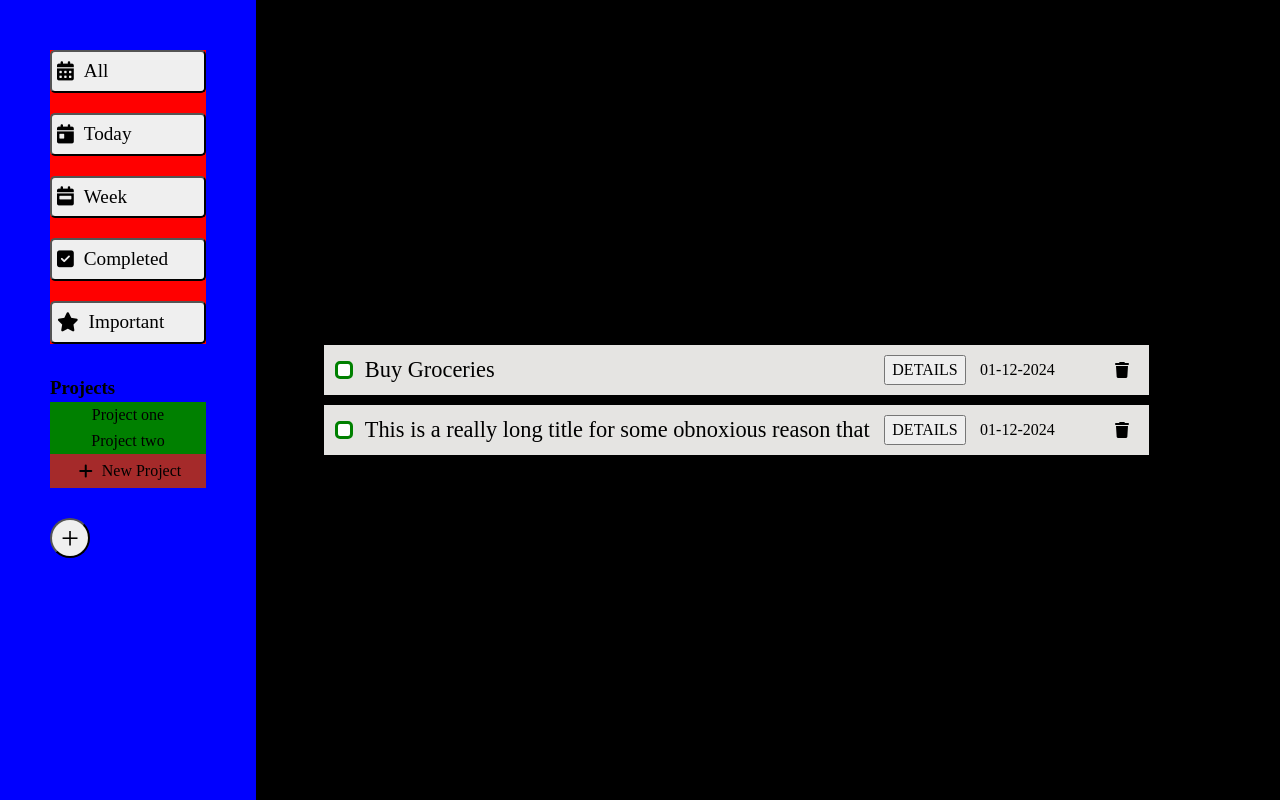
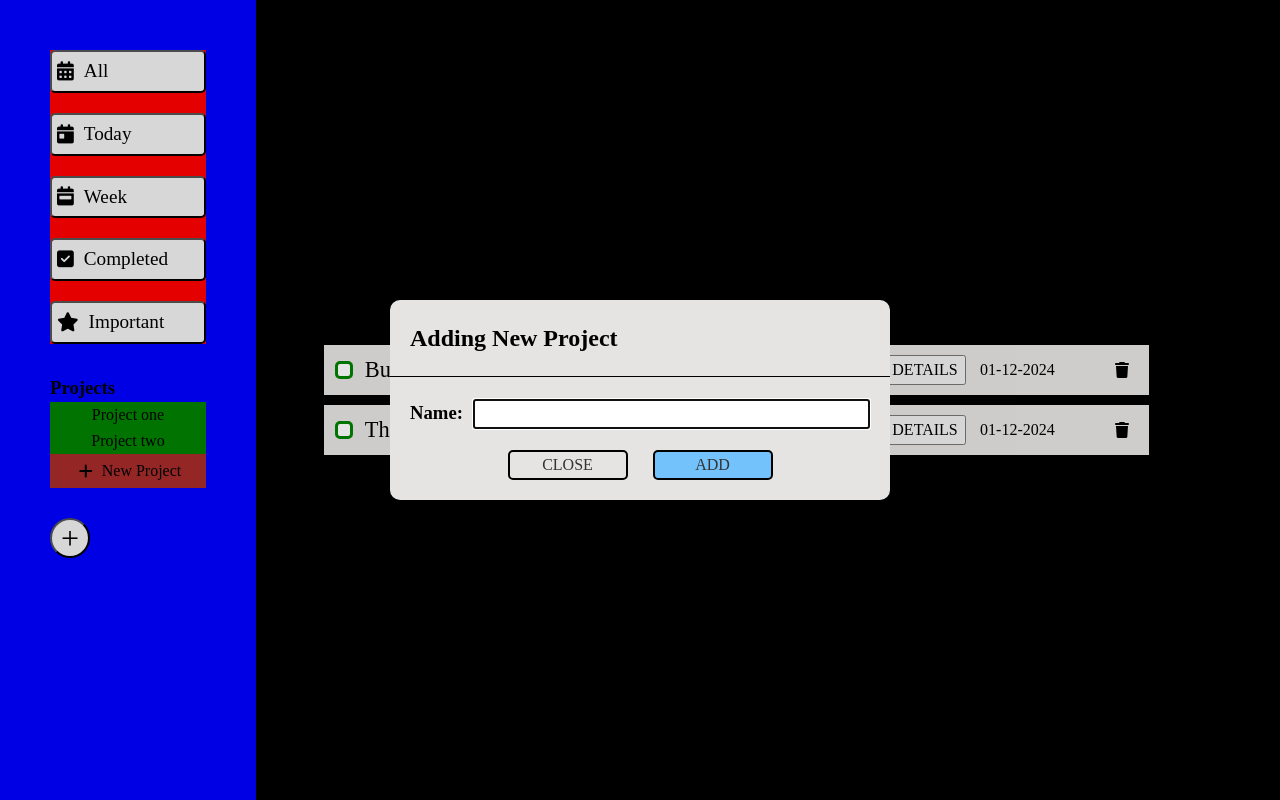
Before and after one commit to rajibmalik/toDoList, a website built with webpack: page src/template.html in a window 1280 px wide. Both pictures are taken after a click on the button "New Project". Built offline with nearby package versions, Linux system fonts and the light colour scheme.

Commit message:
added closeProjectClickListener

```diff
--- a/src/dom/addProject.js
+++ /dev/null
@@ -1,5 +0,0 @@
-export const addProject = (function () {
-  function createContainer(id) {}
-
-  return {};
-})();
--- /dev/null
+++ b/src/dom/nav/addProjectModal.js
@@ -0,0 +1,80 @@
+import { sub } from "date-fns";
+
+export const addProjectModal = (function () {
+  function createModal() {
+    const dialog = document.createElement("dialog");
+    dialog.id = "addProjectModal";
+
+    const dialogWrapper = document.createElement("div");
+    dialogWrapper.id = "addProjectModalWrapper";
+
+    const header = createHeader();
+    const content = createContent();
+    const buttons = createButtons();
+
+    dialogWrapper.appendChild(header);
+    dialogWrapper.appendChild(content);
+    dialogWrapper.appendChild(buttons);
+
+    dialog.appendChild(dialogWrapper);
+
+    return dialog;
+  }
+
+  function createHeader() {
+    const container = document.createElement("div");
+    container.id = "addProjectHeaderContainer";
+
+    const header = document.createElement("h2");
+    header.id = "addProjectHeader";
+    header.textContent = "Adding New Project";
+
+    container.appendChild(header);
+
+    return container;
+  }
+
+  function createContent() {
+    const container = document.createElement("div");
+    container.id = "addProjectContentContainer";
+
+    const informationContainer = document.createElement("div");
+    informationContainer.id = "addProjectInformationContainer";
+
+    const subheader = document.createElement("h3");
+    subheader.id = "addProjectContentHeader";
+    subheader.textContent = "Name: ";
+
+    const nameInput = document.createElement("input");
+    nameInput.id = "addProjectNameInput";
+    nameInput.type = "text";
+
+    informationContainer.appendChild(subheader);
+    informationContainer.appendChild(nameInput);
+    container.appendChild(informationContainer);
+
+    return container;
+  }
+
+  function createButtons() {
+    const buttonContainer = document.createElement("div");
+    buttonContainer.id = "addProjectBtnContainer";
+
+    const closeBtn = document.createElement("button");
+    closeBtn.id = "addProjectCloseBtn";
+    closeBtn.type = "button";
+    closeBtn.textContent = "CLOSE";
+
+    const submitBtn = document.createElement("button");
+    submitBtn.id = "addProjectSubmitBtn";
+    submitBtn.type = "button";
+    submitBtn.textContent = "ADD";
+
+    buttonContainer.appendChild(closeBtn);
+    buttonContainer.appendChild(submitBtn);
+
+    return buttonContainer;
+  }
+
+  return { createModal };
+})();
--- a/src/eventListeners/nav/projects/addProjectClickListener.js
+++ b/src/eventListeners/nav/projects/addProjectClickListener.js
@@ -1,10 +1,16 @@
+import { addProjectModal } from "../../../dom/nav/addProjectModal";
+
 export const addProjectClickListener = (function () {
+  const content = document.querySelector("#content");
   const projects = document.querySelector("#projects");
   const addProjectBtn = document.querySelector("#addProjectBtn");
 
   function createListener() {
     addProjectBtn.addEventListener("click", () => {
       console.log("clicked");
+      const projectModal = addProjectModal.createModal();
+      content.appendChild(projectModal);
+      projectModal.showModal();
     });
   }
 
--- /dev/null
+++ b/src/eventListeners/nav/projects/closeProjectClickListener.js
@@ -0,0 +1,18 @@
+export const closeProjectClickListener = (function () {
+  const content = document.querySelector("#content");
+
+  function createListener() {
+    content.addEventListener("click", (e) => {
+      if (e.target.id.includes("addProjectCloseBtn")) {
+        console.log("clicked close");
+        const modal = content.querySelector("#addProjectModal");
+        if (modal) {
+          console.log(modal);
+          modal.remove();
+        }
+      }
+    });
+  }
+
+  return { createListener };
+})();
--- a/src/index.js
+++ b/src/index.js
@@ -12,6 +12,7 @@ import "./styles.css";
 import { descriptionModalExitBtnClickListener } from "./eventListeners/toDo/description/descriptionModalExitBtnClickListener.js";
 import { allClickListener } from "./eventListeners/nav/mainNav/allClickListener.js";
 import { addProjectClickListener } from "./eventListeners/nav/projects/addProjectClickListener.js";
+import { closeProjectClickListener } from "./eventListeners/nav/projects/closeProjectClickListener.js";
 
 const content = document.querySelector("#content");
 
@@ -36,6 +37,7 @@ descriptionBtnClickListener.createListener();
 descriptionModalExitBtnClickListener.createListener();
 allClickListener.createListener();
 addProjectClickListener.createListener();
+closeProjectClickListener.createListener();
 
 const toDoGroup1 = new ToDoGroup("Programming");
 toDoGroup1.addToDo(toDo);
--- a/src/styles.css
+++ b/src/styles.css
@@ -198,6 +198,102 @@ body {
   background-color: red;
   color: white;
   border-radius: 10px;
+}
+
+/* Add project dialog/modal */
+
+#addProjectModal {
+  display: flex;
+  flex-direction: column;
+  justify-content: center;
+  align-items: center;
+  width: 500px;
+  height: 200px;
+  background-color: #e5e4e2;
+  border: 0;
+  border-radius: 10px;
+  transition: 0.3s ease-in-out;
+  transform: scale(0);
+  position: fixed;
+  top: 50%;
+  left: 50%;
+  transform: translate(-50%, -50%);
+  padding: 0;
+  outline: none;
+}
+
+#addProjectModalWrapper {
+  display: flex;
+  justify-content: space-between;
+  flex-direction: column;
+  width: 100%;
+  height: 100%;
+}
+
+#addProjectHeaderContainer {
+  display: flex;
+  padding: 20px;
+  border-bottom: solid 1px black;
+}
+
+#addProjectHeader {
+  width: 100%;
+}
+
+#addProjectContentContainer {
+  padding: 0px 20px 0px;
+}
+
+#addProjectInformationContainer {
+  display: flex;
+  gap: 10px;
+}
+
+#addProjectContentHeader {
+}
+
+#addProjectNameInput {
+  display: flex;
+  flex: 1;
+}
+
+#addProjectBtnContainer {
+  display: flex;
+  justify-content: center;
+  align-items: center;
+  padding: 0px 20px 20px;
+  gap: 25px;
+}
+
+#addProjectCloseBtn,
+#addProjectSubmitBtn {
+  display: flex;
+  justify-content: center;
+  align-items: center;
+  height: 30px;
+  width: 120px;
+  border-radius: 5px;
+  cursor: pointer;
+  color: #333333;
+  border: 2px solid black;
+}
+
+#addProjectCloseBtn {
+  background-color: #e5e4e2;
+}
+
+#addProjectCloseBtn:hover {
+  background-color: #848884;
+  color: white;
+}
+
+#addProjectSubmitBtn {
+  background-color: #73c2fb;
+}
+
+#addProjectSubmitBtn:hover {
+  background-color: #0077c0;
+  color: white;
 }
 
 /* Add ToDo dialog/modal */
```
